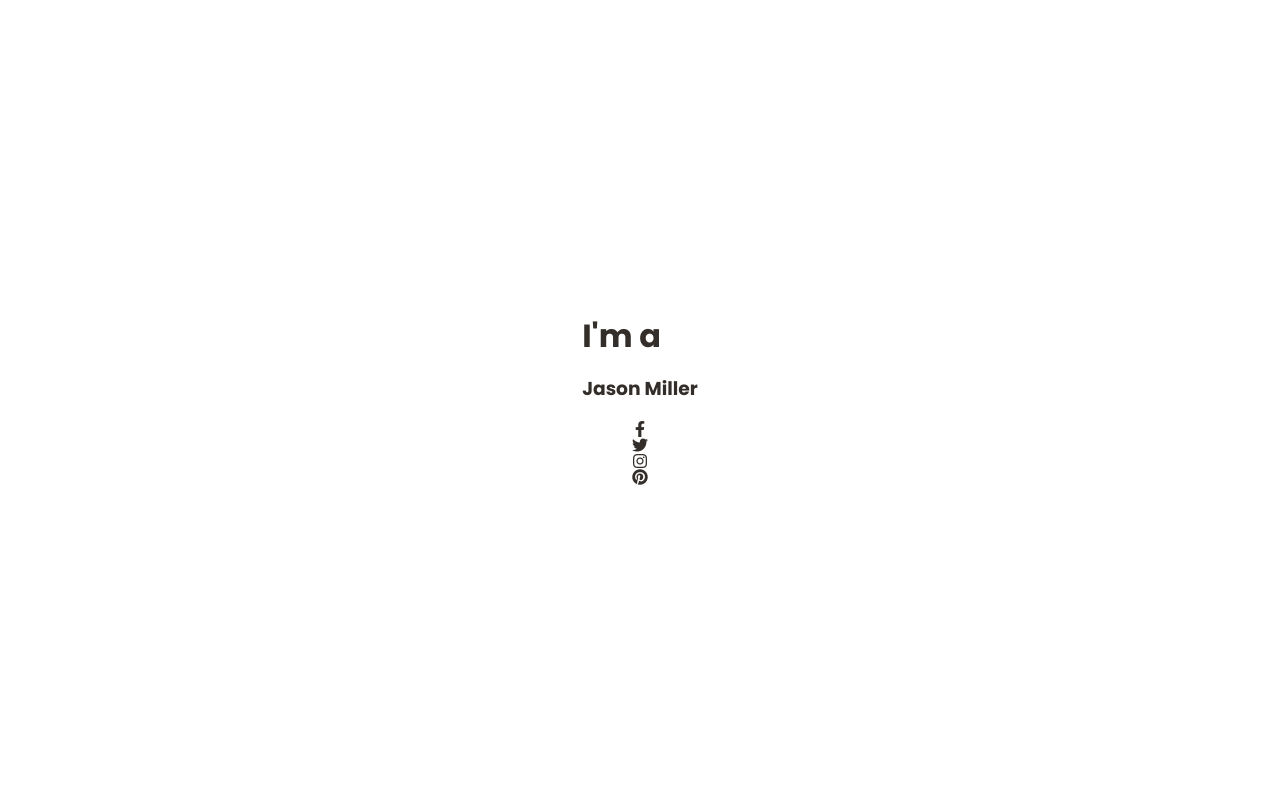
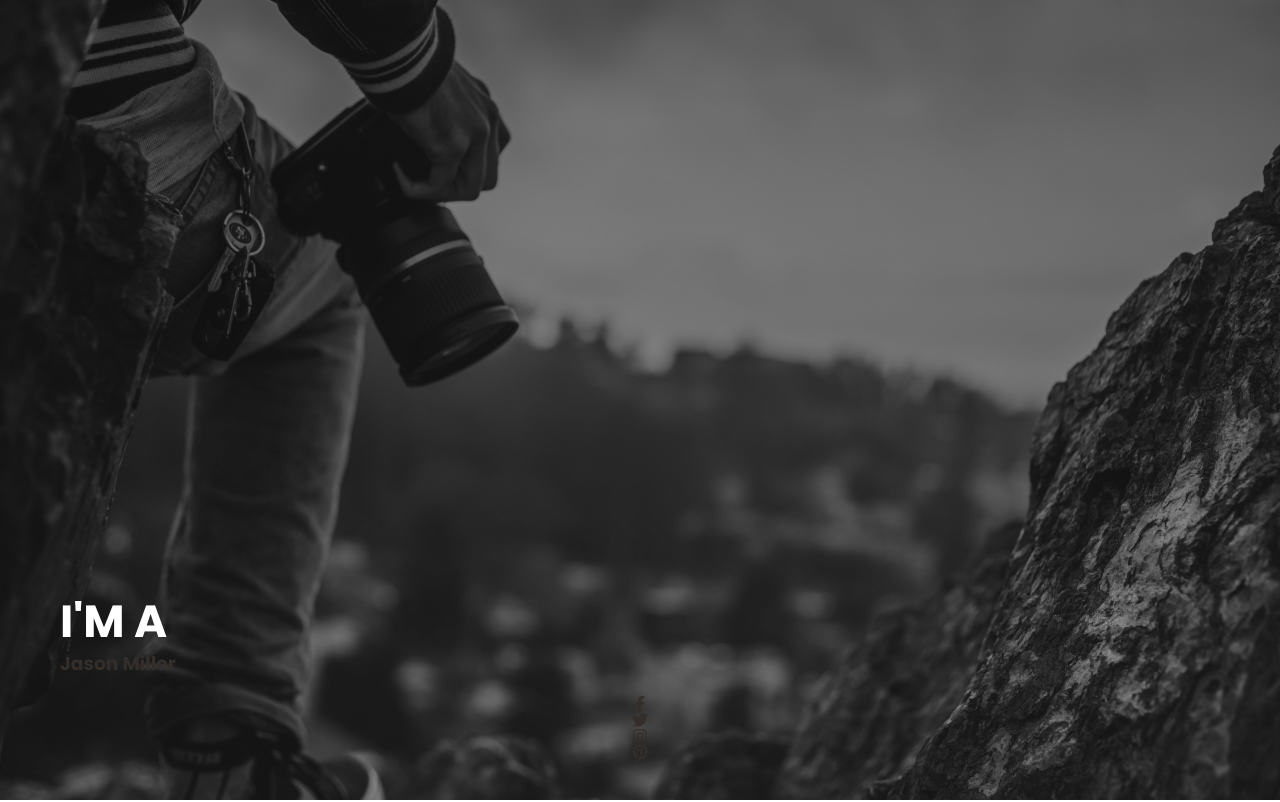
Before and after one commit to abdulApp/Photographer-Website-1, a plain HTML site: page index.html in a window 1280 px wide. Shown: the top 802 px of the page. Drawn offline with Linux system fonts and the light colour scheme.

Commit message:
first commit

```diff
--- a/style.css
+++ b/style.css
@@ -76,3 +76,22 @@ h1, h2, h3{
     font-weight: 300;
     line-height: 1.8;
 }
+
+/* header */
+#header{
+    background: linear-gradient(rgba(0, 0, 0, 0.5), rgba(0, 0, 0, 0.3)), url('../images/header-banner.jpg') center/cover no-repeat fixed;
+    justify-content: flex-start;
+    align-items: flex-end;
+}
+#header .container{
+    width: 100%;
+}
+.header-content{
+    padding-bottom: 4rem;
+}
+.header-content h1{
+    font-size: 4.5rem;
+    margin-bottom: 0;
+    text-transform: uppercase;
+    color: var(--light-color);
+}
```
